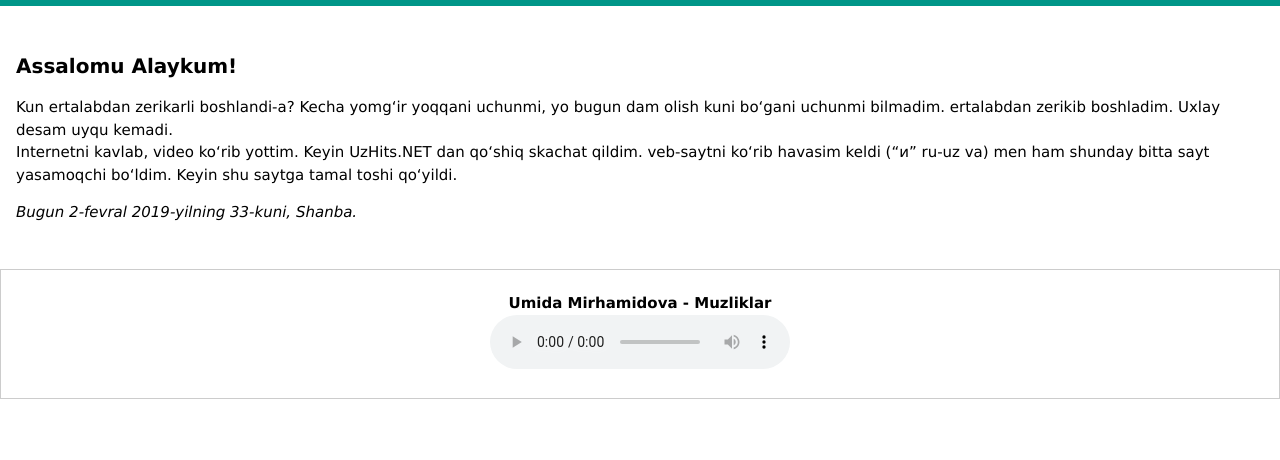
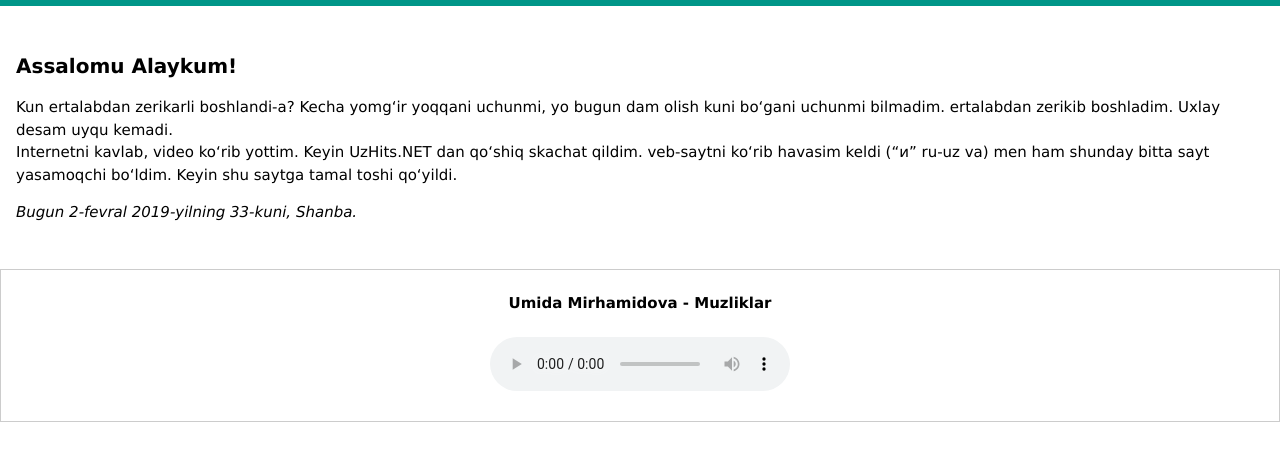
Before and after one commit to v1-020219/v1.020219, a plain HTML site: page index.html in a window 1280 px wide. Shown: the part 40-500 px from the top of the page. Drawn offline with nearby package versions, Linux system fonts and the light colour scheme.

Commit message:
update index.html

```diff
--- a/index.html
+++ b/index.html
@@ -29,7 +29,7 @@ html{-ms-text-size-adjust:100%;-webkit-text-size-adjust:100%}body{margin:0}</sty
 </div><br><br>
 
 <div class="w3-container w3-center w3-border"><br>
-    <b>Umida Mirhamidova - Muzliklar</b><br>
+    <b>Umida Mirhamidova - Muzliklar</b><br><br>
     <audio controls>
         <source src="https://v1-020219.netlify.app/Umida_Mirhamidova_-_Muzliklar.mp3" type="audio/mpeg">
     </audio>
```
